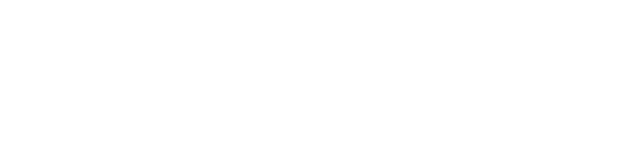
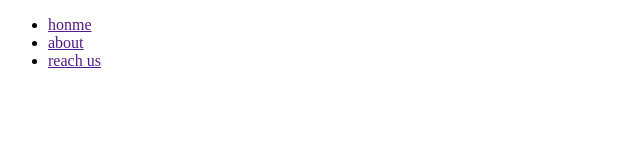
Before and after one commit to acalderongarcia/gitflow, a plain HTML site: page index.html in a window 1280 px wide. Shown: the whole page, without its empty margins (0-640 px from the left). Drawn offline with Linux system fonts and the light colour scheme.

Commit message:
new menu

```diff
--- a/index.html
+++ b/index.html
@@ -1,10 +1,20 @@
 <!DOCTYPE html>
-<html>
+<html lang="en">
 <head>
-	<meta charset="utf-8">
-	<title>exercise with gitflow</title>
+	<meta charset="UTF-8">
+	<title>Document</title>
 </head>
 <body>
+	<header>
+		<nav>
+			<ul>
+				<li><a href="">honme</a></li>
+				<li><a href="">about</a></li>
+				<li><a href="">reach us</a></li>
 
+			</ul>
+		</nav>
+
+	</header>
 </body>
 </html>
```
